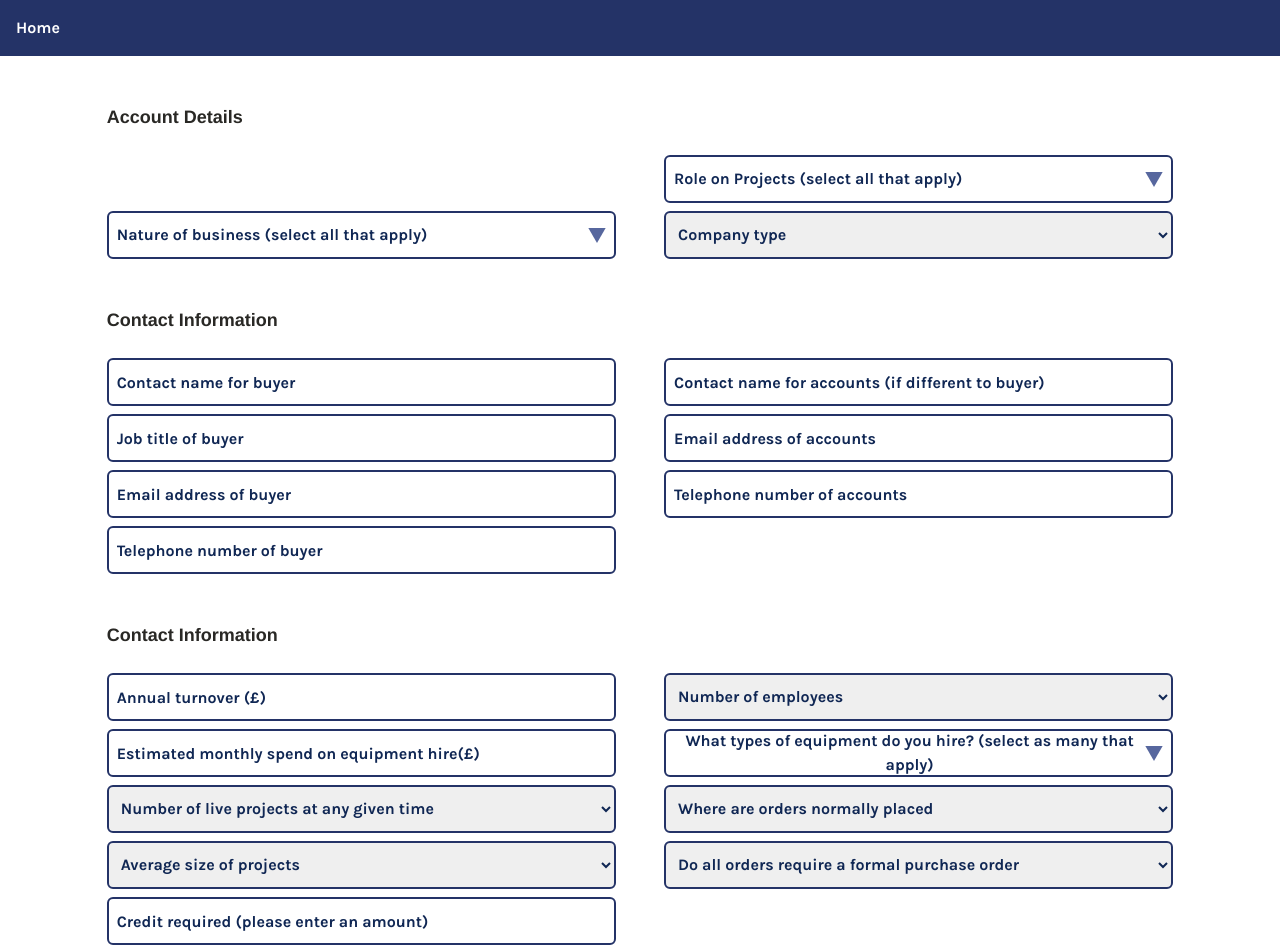
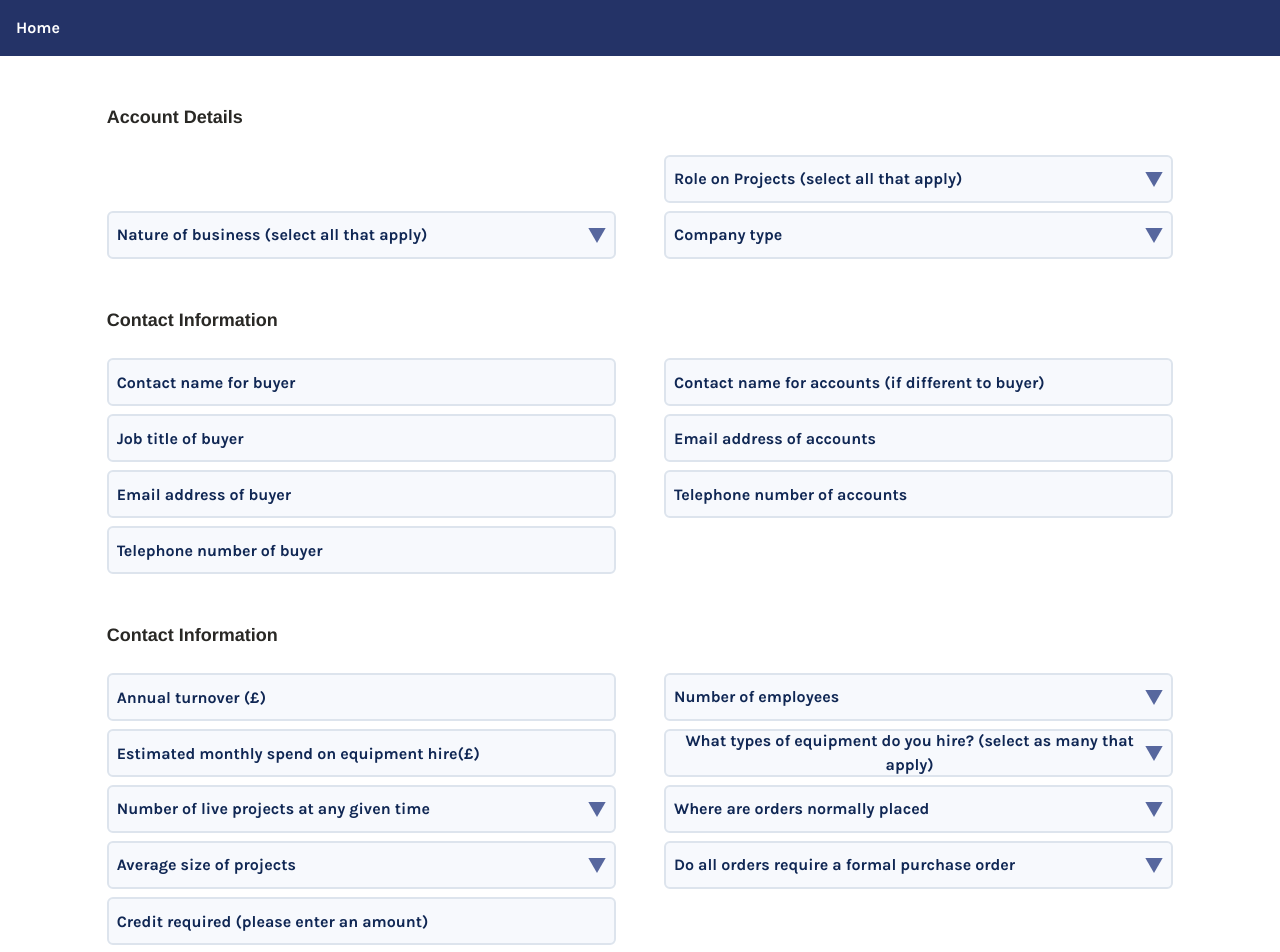
Before and after one commit to gmanninglive/yardlink-tech-task, a Next.js app: page /creditapplication.js in a window 1280 px wide. Shown: the top 952 px of the page. Built offline with nearby package versions, Linux system fonts and the light colour scheme.

Commit message:
Create single selection dropdown

```diff
--- a/components/form/CreditApplication.jsx
+++ b/components/form/CreditApplication.jsx
@@ -1,30 +1,31 @@
 import { Formik, Form, Field } from "formik";
 import * as Yup from "yup";
 import DropdownSelection from "./custominput/DropdownSelection";
+import DropdownSingle from "./custominput/DropdownSingle";
 
-export default function CreditApplicationForm({handleSubmit, values}) {
+export default function CreditApplicationForm({ handleSubmit, values }) {
   // Takes touched input fields and errors. Returns style for valid/invalid fields
   function handleValidation(touched, errors) {
     if (!!touched && !!errors) return "bg-lightred border-darkred";
     else if (!!touched && !errors) return "bg-lightgreen border-darkgreen";
-
   }
 
   return (
     <Formik
-      initialValues={values? values : initialValues}
+      initialValues={values ? values : initialValues}
       validationSchema={validationSchema}
       onSubmit={(values, isSubmitting) => {
-          handleSubmit(values);
-          console.log(isSubmitting)
-
+        handleSubmit(values);
+        console.log(isSubmitting);
       }}
     >
       {({ isSubmitting, errors, touched }) => (
         <Form className="form-wrapper p-2 lg:p-0 flex flex-col justify-center items-center">
           {/* Account Details */}
           <div className="w-full lg:w-10/12 mt-12 grid md:grid-cols-2 gap-x-2 lg:gap-x-12 gap-y-2 md:gap-y-6">
-            <h2 className="form-heading text-[#292825] md:col-span-2">Account Details</h2>
+            <h2 className="form-heading text-[#292825] md:col-span-2">
+              Account Details
+            </h2>
             <span className="w-full md:mt-14">
               <DropdownSelection
                 className={`form-field ${handleValidation(
@@ -54,20 +55,15 @@ export default function CreditApplicationForm({handleSubmit, values}) {
                   "Waste Clearance",
                 ]}
               />
-              <Field
-                name="company_type"
-                as="select"
+              <DropdownSingle
                 className={`form-field ${handleValidation(
                   touched.company_type,
                   errors.company_type
                 )}`}
-              >
-                <option value="">Company type</option>
-                <option value="Sole Trader">Sole Trader</option>
-                <option value="Partnership">Partnership</option>
-                <option value="LTD">LLC / LTD</option>
-                <option value="PLC">PLC</option>
-              </Field>
+                fieldName="company_type"
+                title="Company type"
+                data={["Sole Trader", "Partnership", "LLC / LTD", "PLC"]}
+              />
             </span>
           </div>
           {/* Contact Information */}
@@ -161,36 +157,30 @@ export default function CreditApplicationForm({handleSubmit, values}) {
                   errors.monthly_spend
                 )}`}
               ></Field>
-              <Field
-                name="projects_no"
+              <DropdownSingle
                 className={`form-field ${handleValidation(
                   touched.projects_no,
                   errors.projects_no
                 )}`}
-                as="select"
-              >
-                <option value="">
-                  Number of live projects at any given time
-                </option>
-                <option value="0-3">0 - 3</option>
-                <option value="3-10">3 - 10</option>
-                <option value="10+">10+</option>
-              </Field>
-              <Field
-                name="projects_size"
+                fieldName="projects_no"
+                title="Number of live projects at any given time"
+                data={["0 - 3", "3 - 10", "10+"]}
+              />
+              <DropdownSingle
                 className={`form-field ${handleValidation(
                   touched.projects_size,
                   errors.projects_size
                 )}`}
-                as="select"
-              >
-                <option value="">Average size of projects</option>
-                <option value="£0-5000">£0 - £5000</option>
-                <option value="£5000 - £25000">£5000 - £25,000</option>
-                <option value="£25000 - £100000">£25000 - £100,000</option>
-                <option value="£100000 - £500000">£100,000 - £500,000</option>
-                <option value="£500000+">£500,000+</option>
-              </Field>
+                fieldName="projects_size"
+                title="Average size of projects"
+                data={[
+                  "£0-5000",
+                  "£5000 - £25000",
+                  "£25000 - £100000",
+                  "£100000 - £1M",
+                  "£1M+",
+                ]}
+              />
               <Field
                 name="credit_required"
                 className={`form-field ${handleValidation(
@@ -202,21 +192,15 @@ export default function CreditApplicationForm({handleSubmit, values}) {
             </span>
             {/* Credit Second Collumn */}
             <div className="w-full flex flex-col gap-y-2 items">
-              <Field
-                name="employees"
+              <DropdownSingle
                 className={`form-field ${handleValidation(
                   touched.employees,
                   errors.employees
                 )}`}
-                as="select"
-              >
-                <option value="">Number of employees</option>
-                <option value="0-3">0 - 3</option>
-                <option value="3-10">3 - 10</option>
-                <option value="10-50">10 - 50</option>
-                <option value="50+">50+</option>
-              </Field>
-
+                fieldName="employees"
+                title="Number of employees"
+                data={["0 - 3", "3 - 10", "10 - 100", "100+"]}
+              />
               <DropdownSelection
                 className={`form-field ${handleValidation(
                   touched.equipment_types,
@@ -232,41 +216,29 @@ export default function CreditApplicationForm({handleSubmit, values}) {
                   "Security",
                 ]}
               />
-
-              <Field
-                name="orders_placed"
+              <DropdownSingle
                 className={`form-field ${handleValidation(
                   touched.orders_placed,
                   errors.orders_placed
                 )}`}
-                as="select"
-              >
-                <option value="">Where are orders normally placed</option>
-                <option value="local">Local branch</option>
-                <option value="online">Online</option>
-                <option value="call">By Phone</option>
-                <option value="sms">Text message</option>
-              </Field>
-              <Field
-                name="po_required"
+                fieldName="orders_placed"
+                title="Where are orders normally placed"
+                data={["Local branch", "Online", "By Phone", "Text message"]}
+              />
+              <DropdownSingle
                 className={`form-field ${handleValidation(
                   touched.po_required,
                   errors.po_required
                 )}`}
-                as="select"
-              >
-                <option value="">
-                  Do all orders require a formal purchase order
-                </option>
-                <option value={false}>No</option>
-                <option value={true}>Yes</option>
-              </Field>
+                fieldName="po_required"
+                title="Do all orders require a formal purchase order"
+                data={["Yes", "No"]}
+              />
             </div>
           </div>
 
           <button
             type="submit"
-
             className=" my-6 px-20 py-2 rounded-md bg-orange text-white text-center "
           >
             Continue
@@ -333,8 +305,7 @@ export const validationSchema = Yup.object({
   projects_no: Yup.string()
     .max(15, "Must be 10 characters or less")
     .required("Required"),
-  projects_size: Yup.string()
-    .required("Required"),
+  projects_size: Yup.string().required("Required"),
   employees: Yup.string()
     .max(15, "Must be 10 characters or less")
     .required("Required"),
@@ -342,7 +313,7 @@ export const validationSchema = Yup.object({
   orders_placed: Yup.string()
     .max(15, "Must be 10 characters or less")
     .required("Required"),
-  po_required: Yup.boolean().required("Required"),
+  po_required: Yup.string().oneOf(["Yes", "No"]).required("Required"),
   credit_required: Yup.string()
     .max(15, "Must be 10 characters or less")
     .required("Required"),
--- /dev/null
+++ b/components/form/custominput/DropdownSingle.jsx
@@ -0,0 +1,78 @@
+import { useState, useRef } from "react";
+import PropTypes from "prop-types";
+import { Field } from "formik";
+
+import useKeypress from "../../../hooks/useKeyPress";
+import useOnClickOutside from "../../../hooks/useClickOutside";
+
+/**
+ * @param {string} title, @param {string} fieldName, @param {array} data, @param {string} className
+ * @returns Dropdown multiple choice selection
+ */
+
+export default function DropdownSingle({ title, fieldName, data, className }) {
+  const [isOpen, setIsOpen] = useState();
+  // ref required for useOnClickOutside hook
+  const ref = useRef();
+
+  // Hooks to close dropdown menu when escape key pressed or user clicks outside menu items
+  useKeypress("Escape", () => {
+    setIsOpen(false);
+  });
+  useOnClickOutside(ref, () => {
+    setIsOpen(false);
+  });
+
+  return (
+    <>
+      <div className="relative" ref={ref}>
+        <button
+          className={`${className} inline-flex items-center justify-between font-bold`}
+          type="button"
+          onClick={() => setIsOpen(!isOpen)}
+        >
+          {title}
+          <img
+            src="/branding/icon-arrow.svg"
+            alt="open menu"
+            className={`${
+              isOpen && "transform rotate-180"
+            } transition-all ease-in-out`}
+          />
+        </button>
+
+        <div
+          className={`${
+            isOpen ? "block" : "hidden"
+          } w-full absolute top-15 bg-white z-50 divide-y divide-gray-100 grid border-2 border-t-0 border-lightblue rounded-b-md `}
+        >
+          {data.map((option, idx) => (
+            <label
+              htmlFor={option}
+              className="bg-transparent w-full p-2 relative z-8 input-container hover:bg-lightblue "
+              key={idx}
+            >
+              {option}
+              <Field
+                type="radio"
+                name={fieldName}
+                className="opacity-0
+                 absolute left-0 bottom-0 h-full w-full cursor-pointer z-10 dropdown-single"
+                value={option}
+                onClick={() => setIsOpen(false)}
+              />
+              <span className="checkbox mix-blend-darken" />
+            </label>
+          ))}
+        </div>
+      </div>
+    </>
+  );
+}
+
+DropdownSingle.propTypes = {
+  title: PropTypes.string.isRequired,
+  fieldName: PropTypes.string.isRequired,
+  data: PropTypes.array,
+  className: PropTypes.string,
+};
--- a/pages/creditapplication.js/index.js
+++ b/pages/creditapplication.js/index.js
@@ -42,8 +42,8 @@ export default function CreditIndex() {
       <div>
         <pre>{JSON.stringify(values, null, 2)}</pre>
       </div>
-        <div className="w-full flex justify-around"><buton onClick={() => setIsConfirm(false)} className=" my-6 px-20 py-2 rounded-md bg-orange text-white text-center ">Back</buton>
-        <buton onClick={handleConfirm} className=" my-6 px-20 py-2 rounded-md bg-orange text-white text-center ">Confirm</buton>
+        <div className="w-full flex justify-around"><button onClick={() => setIsConfirm(false)} className=" my-6 px-20 py-2 rounded-md bg-orange text-white text-center ">Back</button>
+        <button onClick={handleConfirm} className=" my-6 px-20 py-2 rounded-md bg-orange text-white text-center ">Confirm</button>
         </div>
     </div>
   );
--- a/styles/global.scss
+++ b/styles/global.scss
@@ -55,16 +55,15 @@ body {
 
 @layer components {
   .form-field {
-    background-color: theme("colors.lightblue");
-    border-color: theme("colors.darkblue");
-    @apply w-full border-2 px-2 h-12 w-full rounded-md;
+    @apply w-full border-2 px-2 h-12 w-full bg-whiteInactive border-2 border-lightblue rounded-md;
   }
 }
 
 .checkbox {
-  @apply w-full h-full absolute bottom-0 left-0 z-0 opacity-50;
+  @apply w-full h-full absolute bottom-0 left-0 z-0;
 }
 
 .input-container input:checked ~ .checkbox {
-  @apply border-2 border-darkgreen bg-lightgreen rounded-md;
+  @apply bg-lightblue;
 }
+.dropdown-single input:checked ~ .dropdown-single-label{@apply bg-lightblue opacity-100; }
--- a/tailwind.config.js
+++ b/tailwind.config.js
@@ -8,9 +8,9 @@ module.exports = {
         orange: "#E9520F",
         yardblue:"#102754",
         darkblue: "#243367",
-        lightgray: "#F7F9FD",
-        lightblue: "DDE4ED",
-        lightgreen: "F7FDF9",
+        whiteInactive: "#F7F9FD",
+        lightblue: "#DDE4ED",
+        whiteActive: "F7FDF9",
         darkgreen: "#6EA066",
         lightred: "#FFE7E2",
         darkred: "#A06670",
```
Also changed, not shown: components/form/custominput/DropdownSelection.jsx (+4 -5 lines).
